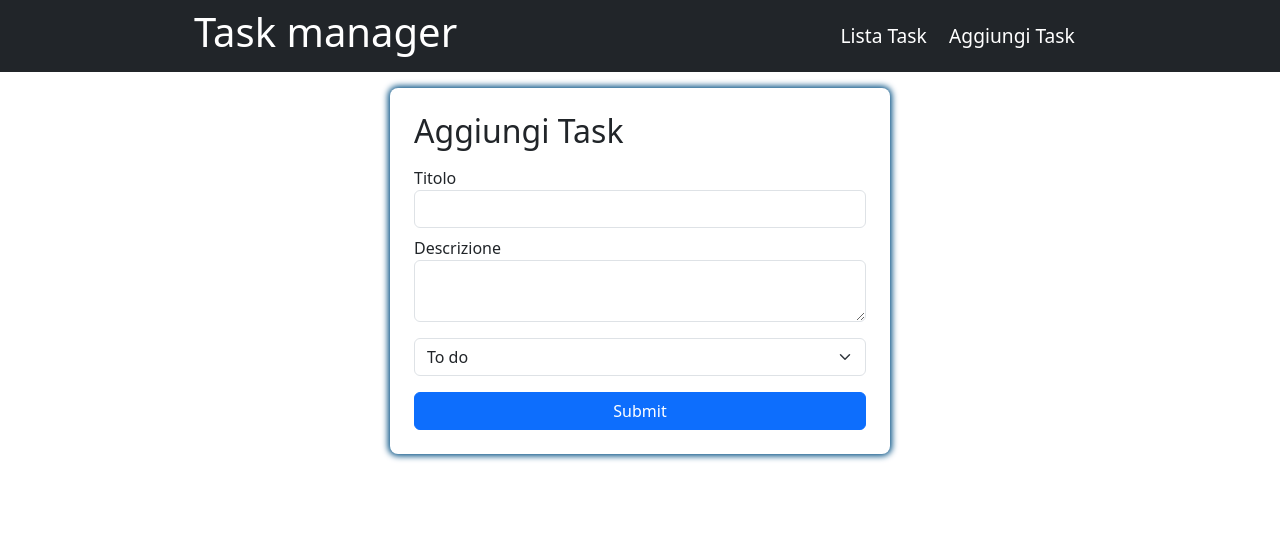
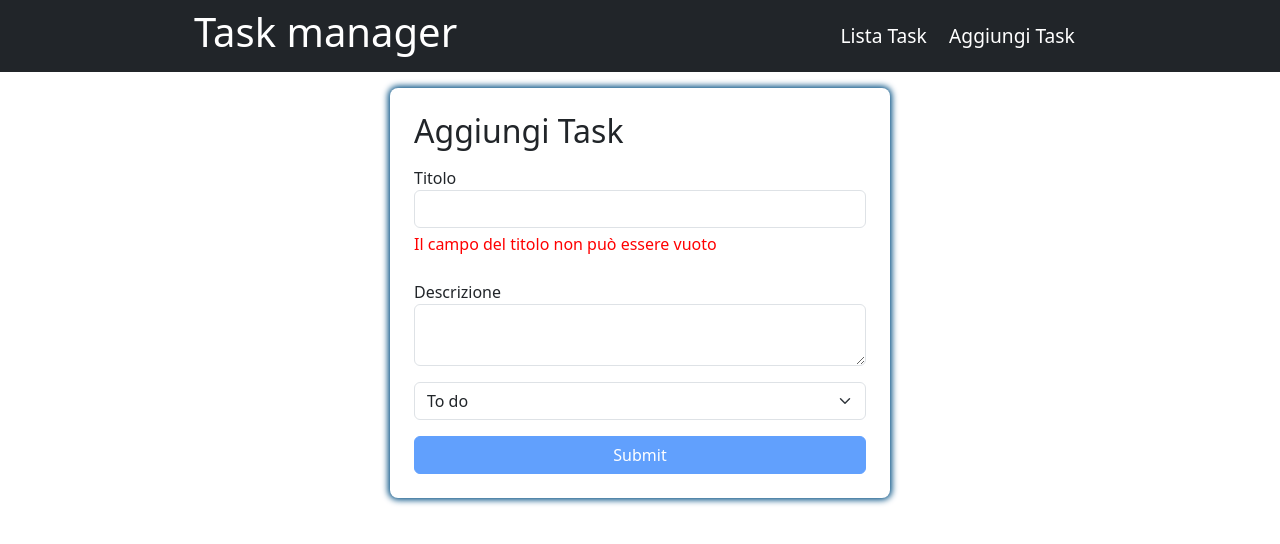
Before and after one commit to NicoSciangula/ex-react-task-manager, a React (Vite) app: page /add_task in a window 1280 px wide. Shown: the top 544 px of the page. Built offline with nearby package versions, Linux system fonts and the light colour scheme; no server answers.

Commit message:
aggiunta validazione al title

```diff
--- a/src/pages/AddTask.jsx
+++ b/src/pages/AddTask.jsx
@@ -1,4 +1,4 @@
-import { useRef, useState } from "react";
+import { useMemo, useRef, useState } from "react";
 
 const symbols = "!@#$%^&*()-_=+[]{}|;:'\",.<>?/`~";
 
@@ -7,14 +7,26 @@ export default function AddTask() {
   const textAreaRef = useRef();
   const selectRef = useRef();
 
+  const taskTitleError = useMemo(() => {
+    if (!inputData.trim()) return "Il campo del titolo non può essere vuoto";
+
+    const symbolsError = [...inputData].some((char) => {
+      return symbols.includes(char);
+    });
+
+    if (symbolsError) return "Il campo del titolo non può contenere caratteri speciali";
+  }, [inputData]);
+
   const handleSubmit = (e) => {
     e.preventDefault();
-    if (!inputData.trim() || symbols.includes(inputData.split(" ", ""))) {
-      return alert("Il campo del titolo non è valido");
-    }
-    console.log(
-      `Titolo: ${inputData}, descrizione: ${textAreaRef.current.value}, select: ${selectRef.current.value}`,
-    );
+    if (taskTitleError) return alert("Il campo del titolo non è valido");
+
+    const newTask = {
+      title: inputData,
+      description: textAreaRef.current.value,
+      status: selectRef.current.value,
+    };
+    console.log("Task da aggiungere:", newTask);
   };
 
   return (
@@ -31,17 +43,22 @@ export default function AddTask() {
                 className="form-control"
                 type="text"
               />
+              {taskTitleError && (
+                <p className="mt-1" style={{ color: "red" }}>
+                  {taskTitleError}
+                </p>
+              )}
 
               <label>Descrizione</label>
               <textarea ref={textAreaRef} className="form-control"></textarea>
 
-              <select className="mt-3 form-select" ref={selectRef}>
-                <option value="todo">To do</option>
-                <option value="doing">Doing</option>
-                <option value="done">Done</option>
+              <select className="mt-3 form-select" ref={selectRef} defaultValue="To do">
+                <option value="To do">To do</option>
+                <option value="Doing">Doing</option>
+                <option value="Done">Done</option>
               </select>
             </div>
-            <button type="submit" className="btn btn-primary mt-3">
+            <button type="submit" className="btn btn-primary mt-3" disabled={taskTitleError}>
               Submit
             </button>
           </form>
```
